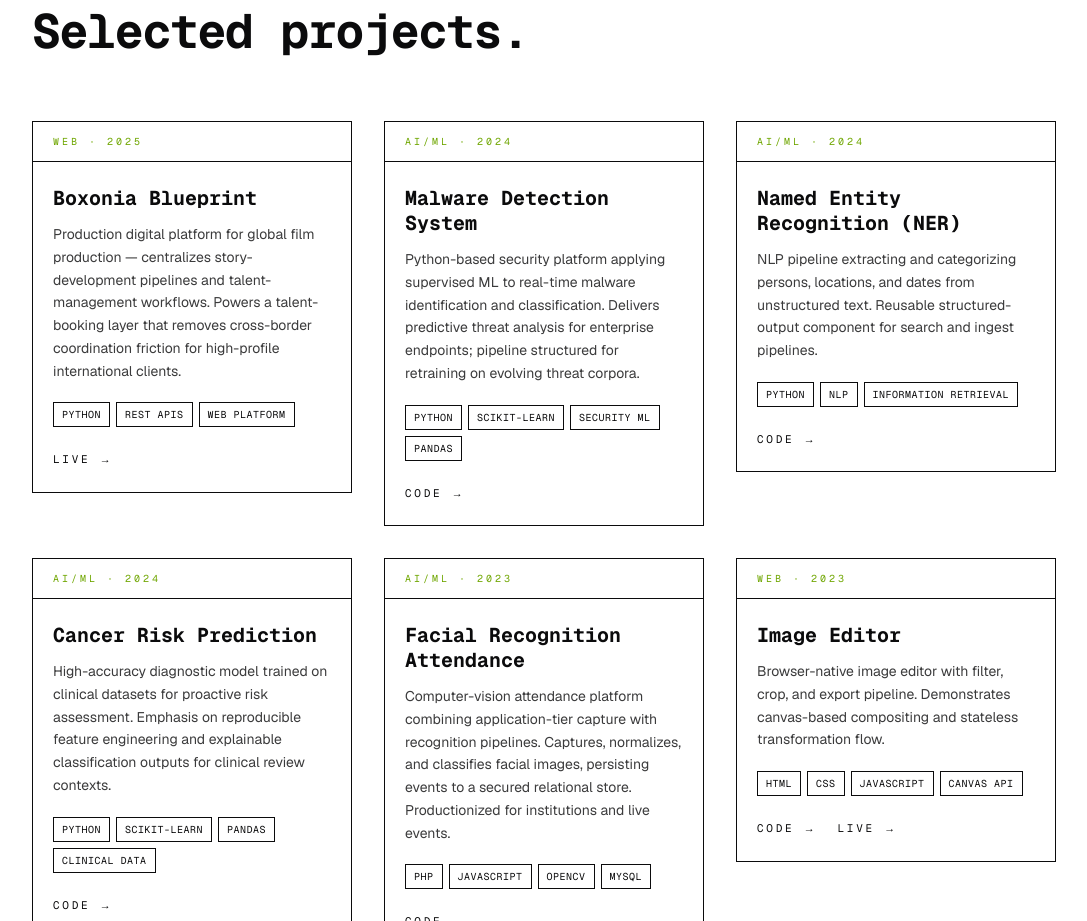
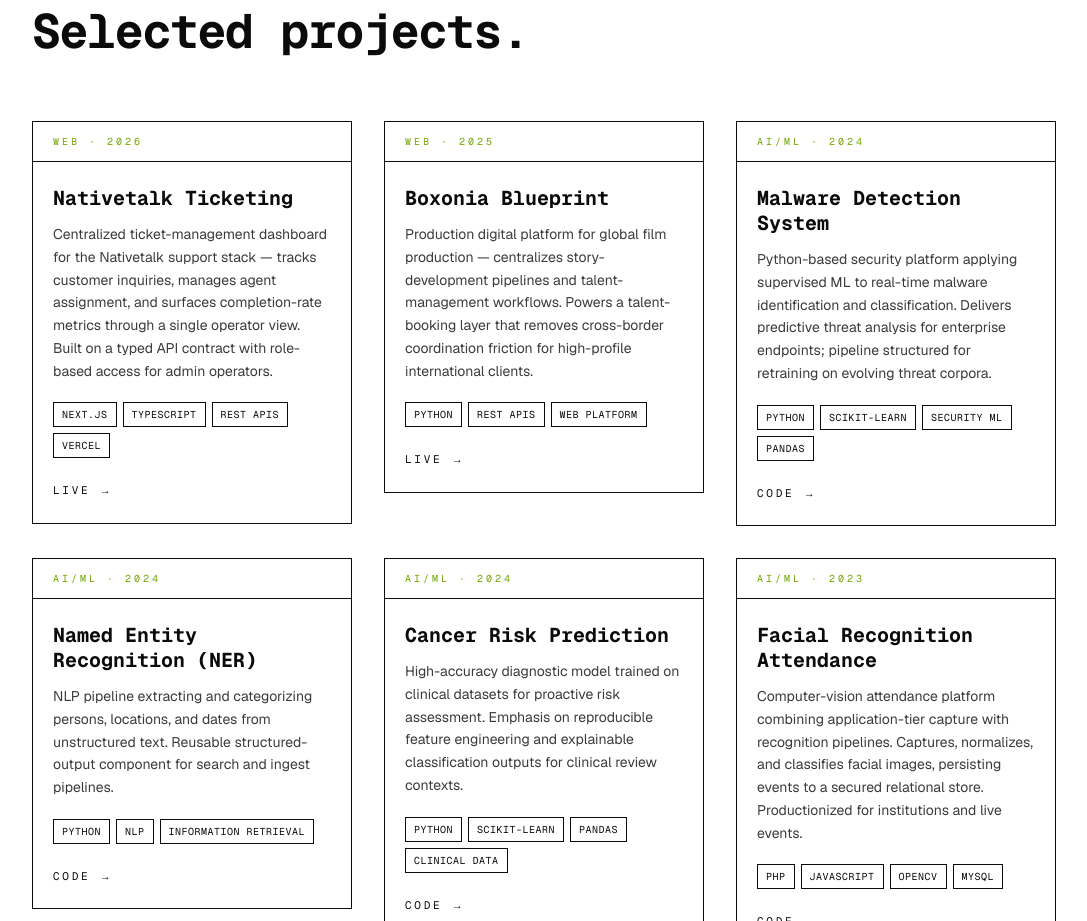
Before and after one commit to i-MMANTECH/Personal-Portfolio, a Next.js app: page / in a window 1280 px wide. Shown: the part 4900-5821 px from the top of the page, without its empty margins (96-1183 px from the left). Built offline with nearby package versions, Linux system fonts and the light colour scheme.

Commit message:
Add Nativetalk Ticketing as featured project (most recent)
Production ticket-management dashboard from the Nativetalk stack —
positioned as project #1 in reverse-chronological order ahead of
Boxonia Blueprint. Total featured project count is now 9, which lays
out as a clean 3×3 grid on desktop.

```diff
--- a/src/content/projects.ts
+++ b/src/content/projects.ts
@@ -12,6 +12,18 @@ export type Project = {
 };
 
 export const projects: readonly Project[] = [
+  {
+    id: "nativetalk-ticketing",
+    title: "Nativetalk Ticketing",
+    category: "Web",
+    year: "2026",
+    description:
+      "Centralized ticket-management dashboard for the Nativetalk support stack — tracks customer inquiries, manages agent assignment, and surfaces completion-rate metrics through a single operator view. Built on a typed API contract with role-based access for admin operators.",
+    tech: ["Next.js", "TypeScript", "REST APIs", "Vercel"],
+    links: {
+      live: "https://ticket-matrix-six.vercel.app",
+    },
+  },
   {
     id: "boxonia-blueprint",
     title: "Boxonia Blueprint",
```
